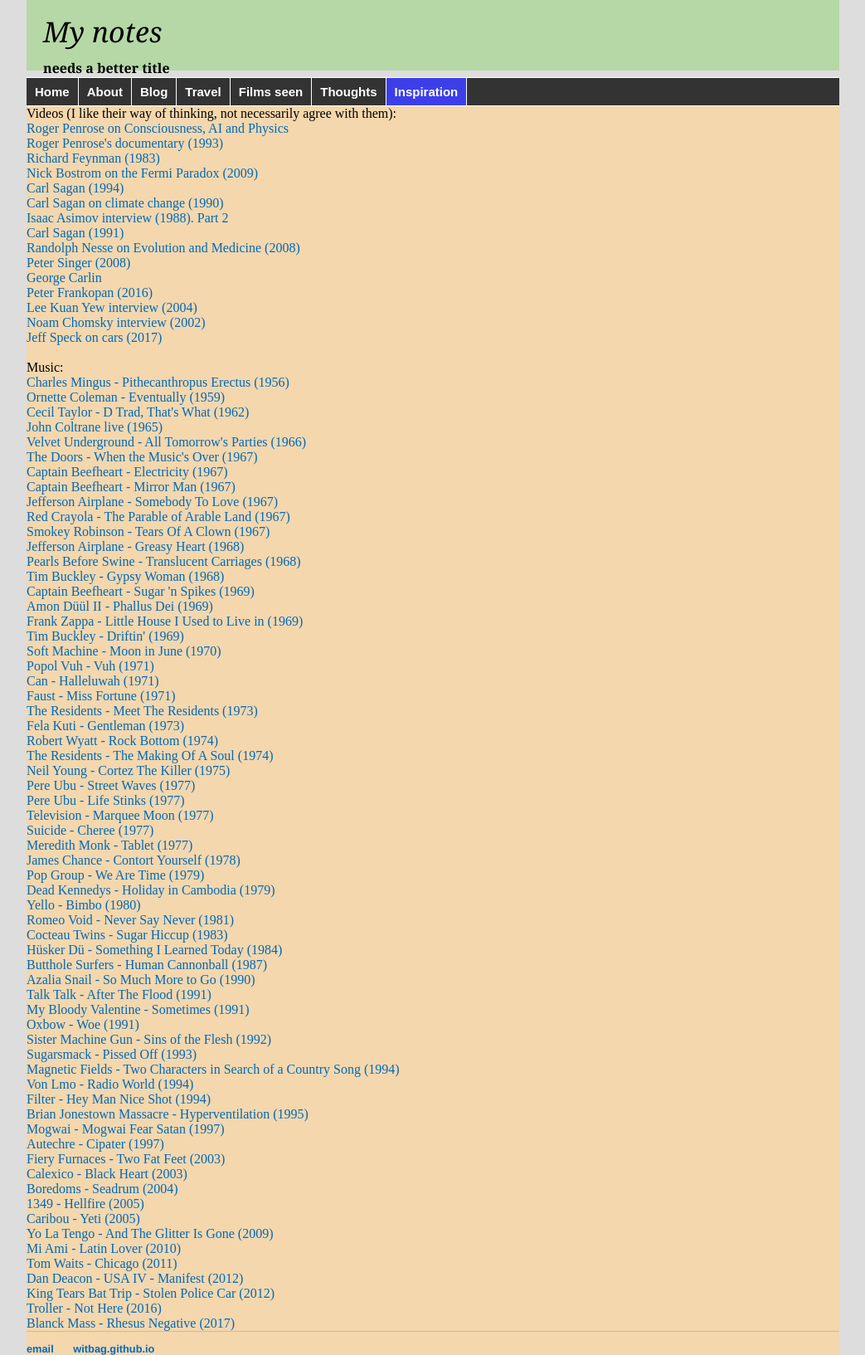
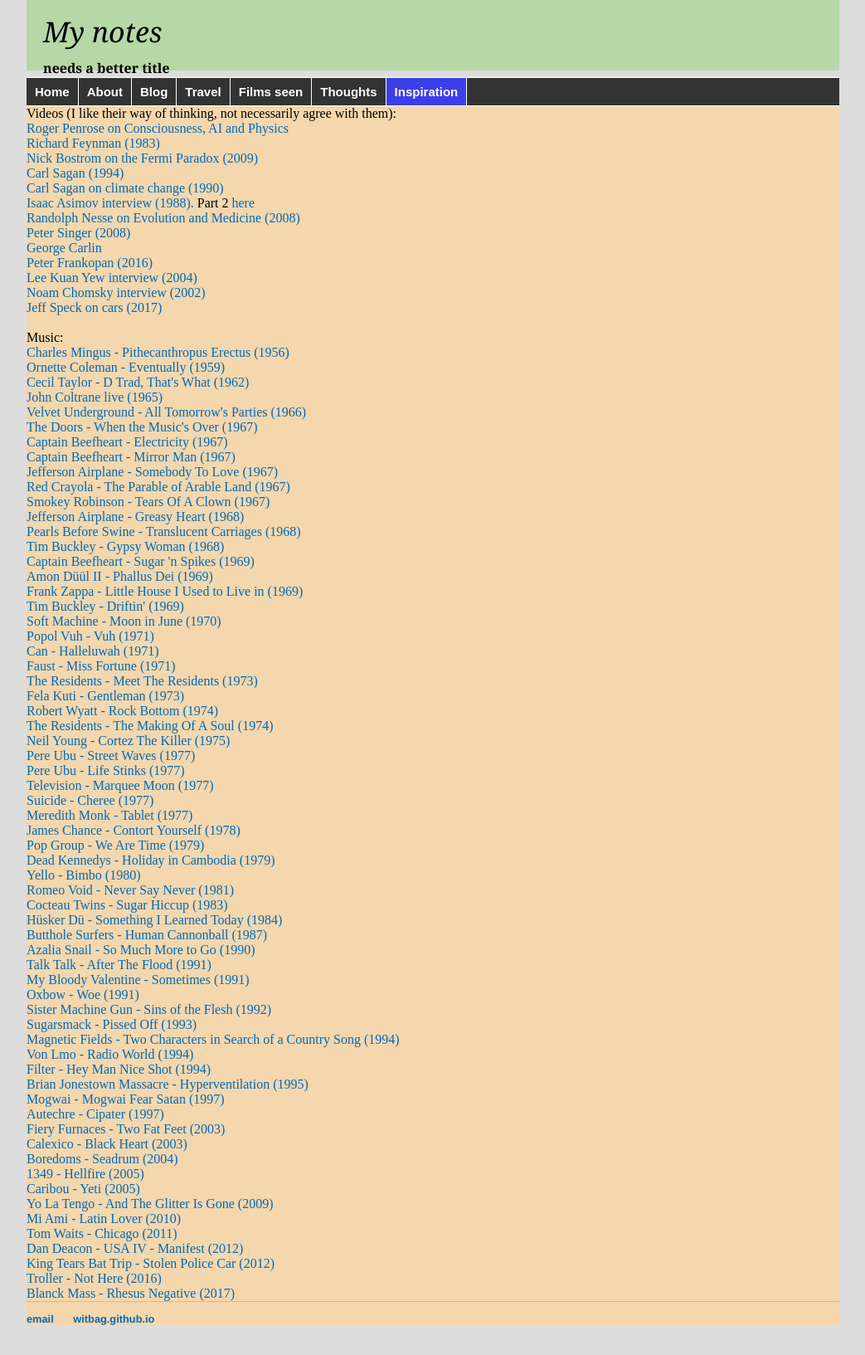
Before and after one commit to witbag/witbag.github.io, a Jekyll site: the page built from inspiration/index.html, in a window 1280 px wide. Shown: the whole page at 83% size, without its empty margins (118-1161 px from the left). Built offline with Jekyll 4.4.1, drawn with Linux system fonts in a browser that asks for light colours; after the commit the page ends 1597 px from its top, so only the background shows below that.

Commit message:
Update index.html

```diff
--- a/inspiration/index.html
+++ b/inspiration/index.html
@@ -5,13 +5,11 @@
 
 Videos (I like their way of thinking, not necessarily agree with them):<br>
 <a href="https://www.closertotruth.com/interviews/2812" target=_blank>Roger Penrose on Consciousness, AI and Physics</a><br>
-<a href="https://www.youtube.com/watch?v=9Sp1egEjwBI" target=_blank>Roger Penrose's documentary (1993)</a><br>
 <a href="https://www.youtube.com/watch?v=P1ww1IXRfTA" target=_blank>Richard Feynman (1983)</a><br>
 <a href="https://www.closertotruth.com/interviews/3988" target=_blank>Nick Bostrom on the Fermi Paradox (2009)</a><br>
 <a href="https://youtu.be/6_-jtyhAVTc?t=464" target=_blank>Carl Sagan (1994)</a><br>
 <a href="https://youtu.be/9Xz3ZjOSMRU?t=1642" target=_blank>Carl Sagan on climate change (1990)</a><br>
-<a href="https://www.youtube.com/watch?v=aogsJ4t4aBE" target=_blank>Isaac Asimov interview (1988). </a><a href="https://vimeo.com/48767355" target=_blank>Part 2</a><br>
-<a href="https://www.c-span.org/video/?15619-1/a-path-man-thought" target=_blank>Carl Sagan (1991)</a><br>
+<a href="https://www.youtube.com/watch?v=aogsJ4t4aBE" target=_blank>Isaac Asimov interview (1988). </a>Part 2 <a href="https://vimeo.com/48767355" target=_blank>here</a><br>
 <a href="https://www.youtube.com/watch?v=bAOhOhJr-gM" target=_blank>Randolph Nesse on Evolution and Medicine (2008)</a><br>
 <a href="https://www.youtube.com/watch?v=GYYNY2oKVWU" target=_blank>Peter Singer (2008)</a><br>
 <a href="https://www.youtube.com/watch?v=8r-e2NDSTuE" target=_blank>George Carlin</a><br>
```
